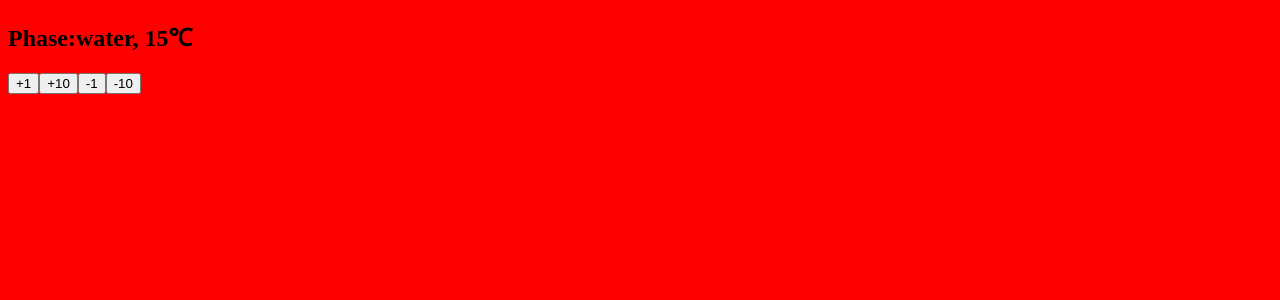
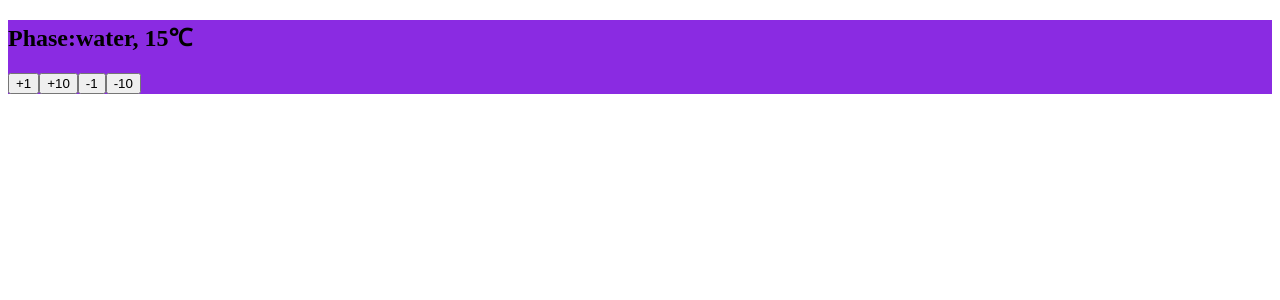
Before and after one commit to Pippippi3104/2020_ReactRedux-FrontEnd, a React (Create React App) app in the folder src/h2o_component/: page / in a window 1280 px wide. Shown: the top 300 px of the page. Built offline with nearby package versions, Linux system fonts and the light colour scheme.

Commit message:
# finish editing lesson22

```diff
--- a/src/h2o_component/src/App.css
+++ b/src/h2o_component/src/App.css
@@ -1,3 +1,11 @@
-body {
+.ice {
+  background: blue;
+}
+
+.water {
+  background: blueviolet;
+}
+
+.steam {
   background: red;
 }
```
